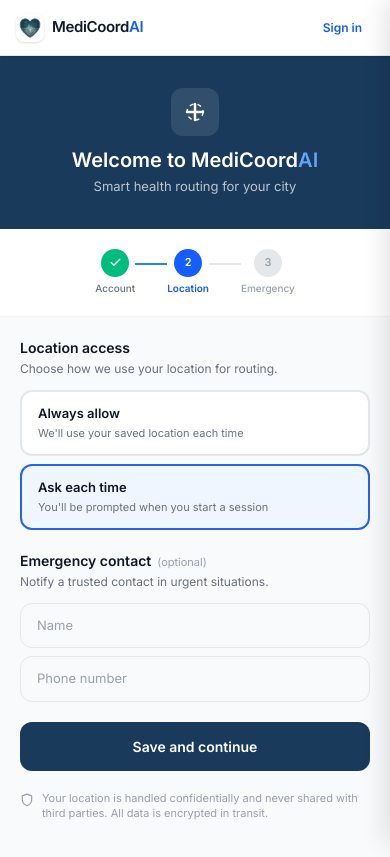
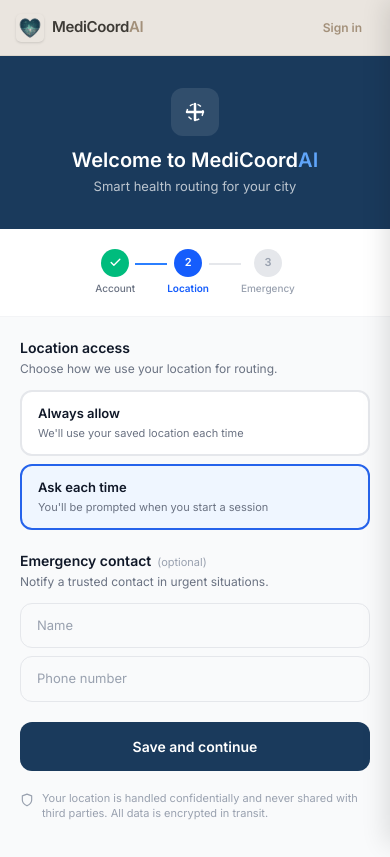
Before and after one commit to Maester-Khris/ai-healthtech-coordinator, a React (Vite) app in the folder webapp/: page /setup in a window 390 px wide. Built offline with nearby package versions, Linux system fonts and the light colour scheme; no server answers.

Commit message:
style(mobile): re-skin top bar, convert tab switcher to floating Navigation Dock

```diff
--- a/webapp/src/components/mobile/MobileLayout.tsx
+++ b/webapp/src/components/mobile/MobileLayout.tsx
@@ -100,28 +100,8 @@ export function MobileLayout({
   }
 
   return (
-    <div className="flex flex-col bg-[#F8FAFC]" style={{ height: '100dvh' }}>
+    <div className="flex flex-col bg-stratum-bg" style={{ height: '100dvh' }}>
       <MobileNavBar />
-
-      {/* Tab bar — 36px */}
-      <div
-        className="flex-none flex bg-white border-b border-gray-100 z-10"
-        style={{ height: 46 }}
-      >
-        {(['map', 'ai'] as Tab[]).map(tab => (
-          <button
-            key={tab}
-            onClick={() => setActiveTab(tab)}
-            className={`flex-1 flex items-center justify-center gap-1.5 py-3 text-[12px] font-semibold transition-colors border-b-2 ${activeTab === tab
-              ? 'text-blue-600 border-blue-600'
-              : 'text-gray-400 border-transparent'
-              }`}
-          >
-            {tab === 'map' ? <MapIcon /> : <ChatIcon />}
-            {tab === 'map' ? 'Map view' : 'AI assistant'}
-          </button>
-        ))}
-      </div>
 
       {/* Tab content — both mounted to keep Leaflet alive */}
       <div className="flex-1 overflow-hidden relative">
@@ -163,6 +143,29 @@ export function MobileLayout({
           />
         </div>
       </div>
+
+      {/* Navigation Dock — floating bottom tab switcher */}
+      <div className="flex-none flex items-center justify-center px-4 pb-3" style={{ height: 64 }}>
+        <div className="flex items-center gap-1 w-full max-w-sm surface-card shell-bezel rounded-stratum-bezel backdrop-blur-xl p-1.5">
+          {(['map', 'ai'] as Tab[]).map(tab => (
+            <button
+              key={tab}
+              onClick={() => setActiveTab(tab)}
+              className={`relative flex-1 flex items-center justify-center gap-1.5 py-2.5 text-label-md rounded-stratum-control transition-colors ${
+                activeTab === tab
+                  ? 'text-white bg-stratum-accent'
+                  : 'text-stratum-text-muted'
+              }`}
+            >
+              {tab === 'map' ? <MapIcon /> : <ChatIcon />}
+              {tab === 'map' ? 'Map view' : 'AI assistant'}
+              {activeTab === tab && (
+                <span className="absolute -top-0.5 -right-0.5 w-2 h-2 rounded-full bg-stratum-accent-3 animate-pulse" />
+              )}
+            </button>
+          ))}
+        </div>
+      </div>
     </div>
   )
 }
--- a/webapp/src/components/mobile/MobileNavBar.tsx
+++ b/webapp/src/components/mobile/MobileNavBar.tsx
@@ -32,16 +32,16 @@ export function MobileNavBar() {
       <LoginModal isOpen={loginOpen} onClose={() => setLoginOpen(false)} defaultTab="signin" />
 
       <header
-        className="flex-none flex items-center justify-between px-4 bg-white border-b border-gray-200 z-10 shadow-sm"
+        className="flex-none flex items-center justify-between px-4 bg-stratum-bg border-b border-stratum-border z-10"
         style={{ height: 56 }}
       >
         {/* Logo */}
         <Link to="/app" className="flex items-center gap-2 no-underline">
-          <div className="w-7 h-7 rounded-lg overflow-hidden shadow-sm flex-none">
+          <div className="w-7 h-7 rounded-stratum-control overflow-hidden shadow-sm flex-none">
             <img src="/logo.png" alt="MediCoord AI" className="w-full h-full object-cover" />
           </div>
-          <span className="text-[15px] font-bold text-gray-900 tracking-tight">
-            MediCoord<span className="text-blue-600">AI</span>
+          <span className="text-[15px] font-bold text-stratum-text tracking-tight">
+            MediCoord<span className="text-stratum-accent">AI</span>
           </span>
         </Link>
 
@@ -49,13 +49,13 @@ export function MobileNavBar() {
         {user ? (
           <div className="flex items-center gap-1 flex-none">
             {/* Avatar — identity indicator, not interactive */}
-            <div className="w-7 h-7 rounded-full bg-blue-600 flex items-center justify-center text-white text-[11px] font-bold select-none">
+            <div className="w-7 h-7 rounded-full bg-stratum-accent flex items-center justify-center text-white text-[11px] font-bold select-none">
               {initials}
             </div>
             {/* Hamburger — opens drawer */}
             <button
               onClick={() => setDrawerOpen(true)}
-              className="flex items-center justify-center text-gray-700 rounded-md"
+              className="flex items-center justify-center text-stratum-text-muted hover:text-stratum-text rounded-stratum-md"
               style={{ minWidth: 36, minHeight: 36 }}
               aria-label="Open menu"
             >
@@ -65,7 +65,7 @@ export function MobileNavBar() {
         ) : (
           <button
             onClick={() => setLoginOpen(true)}
-            className="text-[12px] font-semibold text-blue-600 px-3 py-1.5"
+            className="text-[12px] font-semibold text-stratum-accent px-3 py-1.5"
             style={{ minHeight: 36 }}
           >
             Sign in
```
